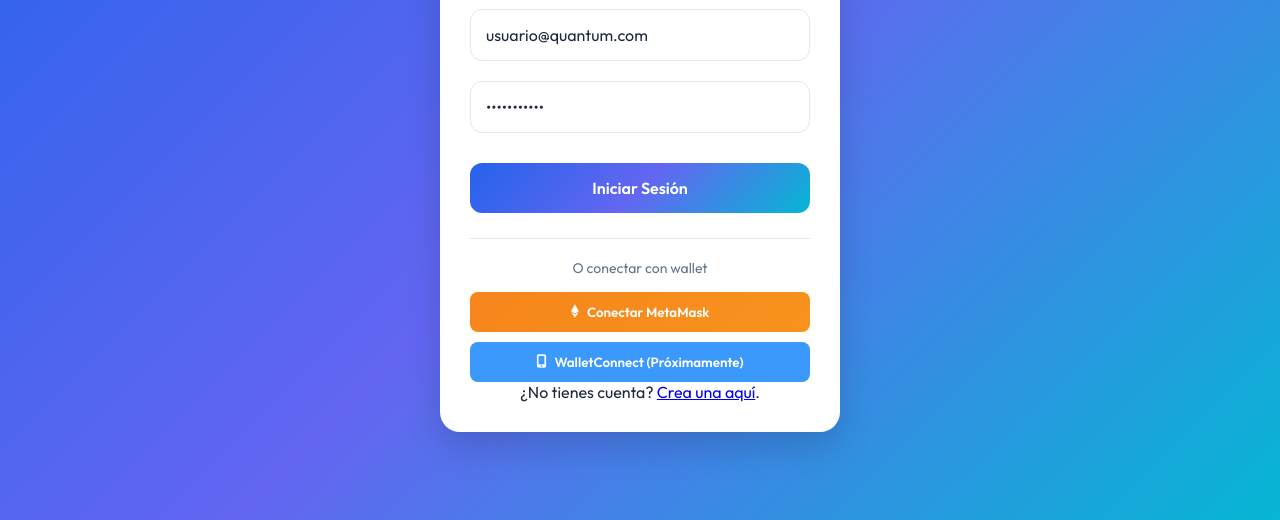
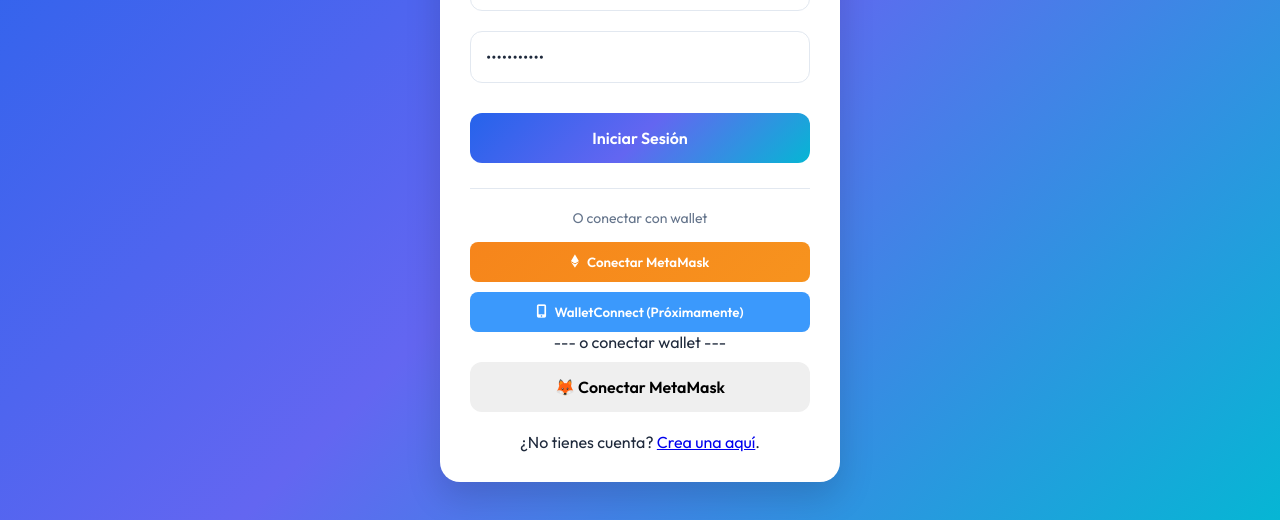
Before and after one commit to maucxto/quantum-wallet, a plain HTML site: page index.html in a window 1280 px wide. Shown: the part 280-800 px from the top of the page. Drawn offline with Linux system fonts and the light colour scheme; no server answers; a script that the page names is missing.

Commit message:
Fix MetaMask connection: use Web3WalletComponent.connectMetaMask() instead of loginThirdweb

```diff
--- a/index.html
+++ b/index.html
@@ -29,6 +29,13 @@
             </div>
             <button class="btn btn-primary" onclick="app.login()">Iniciar Sesión</button>
 
+            <div class="divider">
+                <span>--- o conectar wallet ---</span>
+            </div>
+
+            <div class="form-group">
+                <button class="btn btn-secondary" onclick="Web3WalletComponent.connectMetaMask()">🦊 Conectar MetaMask</button>
+            </div>
 
             <div class="register-link">
                 <p>¿No tienes cuenta? <a href="#" onclick="ModalsComponent.showRegisterModal()">Crea una aquí</a>.</p>
```
